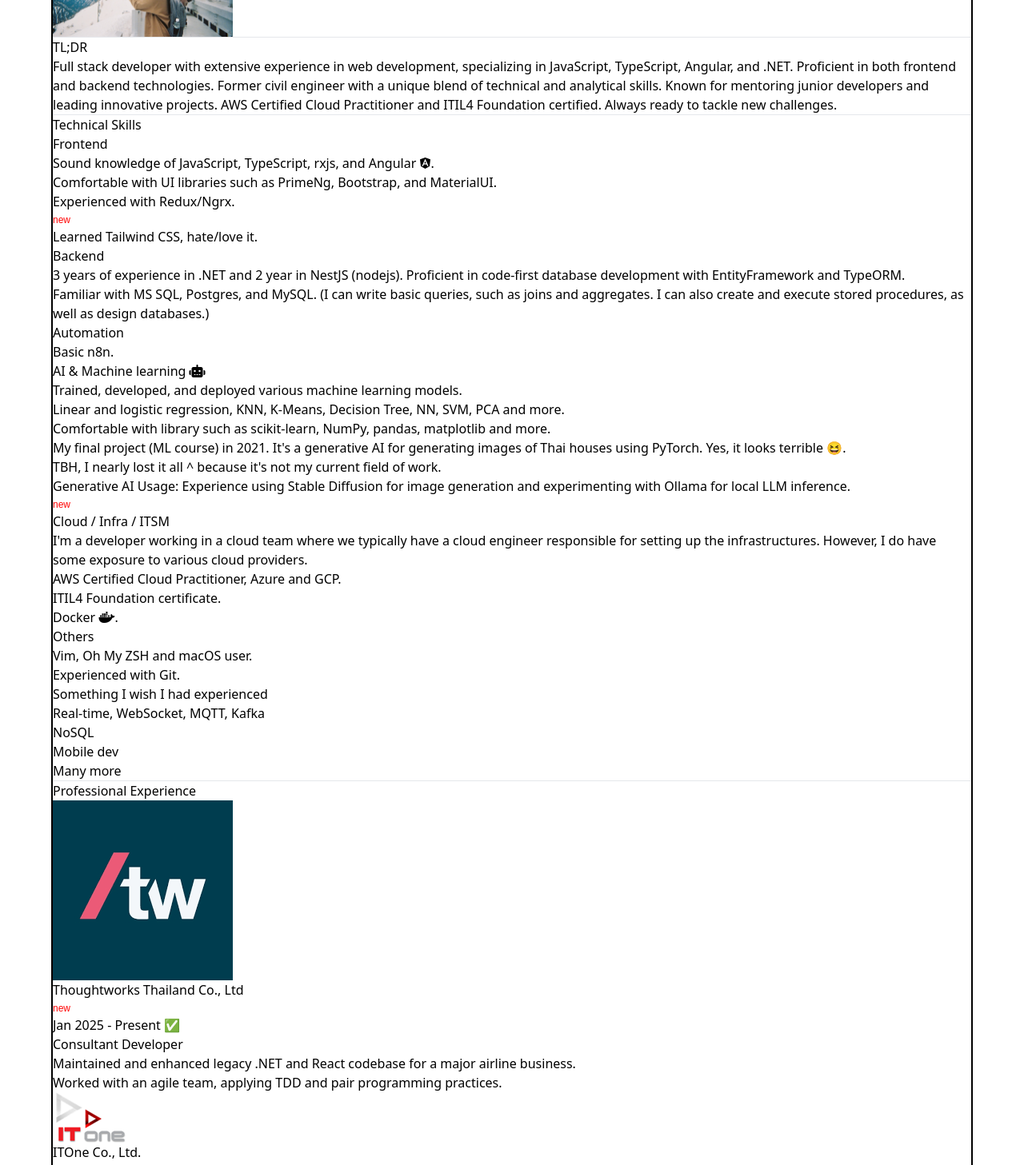
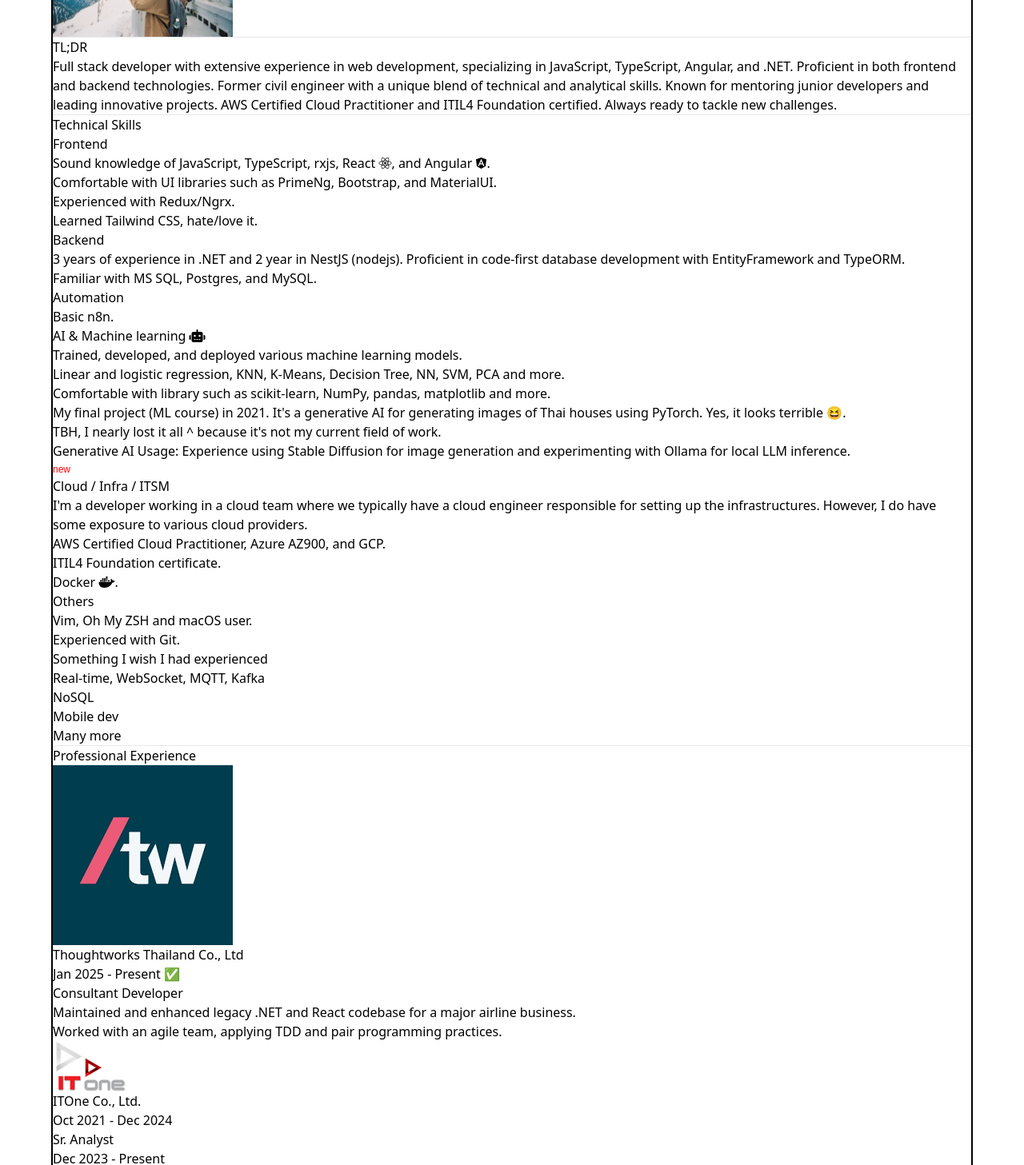
Before and after one commit to manooi/mahanin-v2, an Angular app: page /resume in a window 1280 px wide. Shown: the part 244-1701 px from the top of the page at 80% size. Built offline with nearby package versions, Linux system fonts and the light colour scheme.

Commit message:
Update resume

```diff
--- a/src/app/page/resume/resume.component.html
+++ b/src/app/page/resume/resume.component.html
@@ -46,21 +46,10 @@
             <h3 class="font-bold">Frontend</h3>
             <p class="ml-9"></p>
             <ul class="list-disc ml-12">
-                <li>Sound knowledge of JavaScript, TypeScript, rxjs, and Angular <i class="fa-brands fa-angular"></i>.
+                <li>Sound knowledge of JavaScript, TypeScript, rxjs, React <i class="fa-brands fa-react"></i>, and Angular <i class="fa-brands fa-angular"></i>.
                 </li>
                 <li>Comfortable with UI libraries such as PrimeNg, Bootstrap, and MaterialUI.</li>
-                <li>Experienced with Redux/Ngrx.
-                    <span class="inline-block">
-                        <svg width="50" height="20" xmlns="http://www.w3.org/2000/svg">
-                            <rect width="20" height="20" fill="#FFFFFF" stroke="#000000" stroke-width="0" />
-                            <text x="0" y="15" font-family="Arial" font-size="12" fill="red">
-                                <animate attributeName="visibility" from="visible" to="hidden" dur="0.5s"
-                                    repeatCount="indefinite" />
-                                new
-                            </text>
-                        </svg>
-                    </span>
-                </li>
+                <li>Experienced with Redux/Ngrx.</li>
                 <li>Learned Tailwind CSS, hate/love it.
                 </li>
             </ul>
@@ -71,9 +60,7 @@
                     development
                     with EntityFramework and TypeORM.
                 </li>
-                <li>Familiar with MS SQL, Postgres, and MySQL. (I can write basic queries, such as joins and aggregates.
-                    I can also create and execute stored procedures, as well as
-                    design databases.)</li>
+                <li>Familiar with MS SQL, Postgres, and MySQL.</li>
             </ul>
 
             <h3 class="font-bold mt-2">Automation</h3>
@@ -117,7 +104,8 @@
             <ul class="list-disc ml-12">
                 <li><a class="underline text-blue-700"
                         href="https://www.credly.com/badges/36878598-d32a-4b59-a569-69f6cd0b1ae7">AWS Certified Cloud
-                        Practitioner</a>, Azure and GCP.</li>
+                        Practitioner</a>, <a class="underline text-blue-700"
+                        href="https://learn.microsoft.com/en-us/users/sirawitmahanin-8091/transcript/71zkyuyl4qrzyy2?wt.mc_id=certnurture_eml14_email_wwl">Azure AZ900</a>, and GCP.</li>
                 <li>ITIL4 Foundation <a class="underline text-blue-700"
                         href="https://www.linkedin.com/in/sirawit-wit-mahanin-b3a42614a/">certificate.</a></li>
                 <!-- <li>Able to set up a basic VM instance, install a web server, configure a firewall, and the like.</li> -->
@@ -148,16 +136,6 @@
             <img class="h-7 mt-6" src="/assets/tw.png">
             <div class="flex justify-between">
                 <h3 class="text-lg font-bold">Thoughtworks Thailand Co., Ltd
-                    <span class="inline-block">
-                        <svg width="50" height="20" xmlns="http://www.w3.org/2000/svg">
-                            <rect width="20" height="20" fill="#FFFFFF" stroke="#000000" stroke-width="0" />
-                            <text x="0" y="15" font-family="Arial" font-size="12" fill="red">
-                                <animate attributeName="visibility" from="visible" to="hidden" dur="0.5s"
-                                    repeatCount="indefinite" />
-                                new
-                            </text>
-                        </svg>
-                    </span>
                 </h3>
                 <h3 class="text-base">Jan 2025 - Present ✅</h3>
             </div>
```
